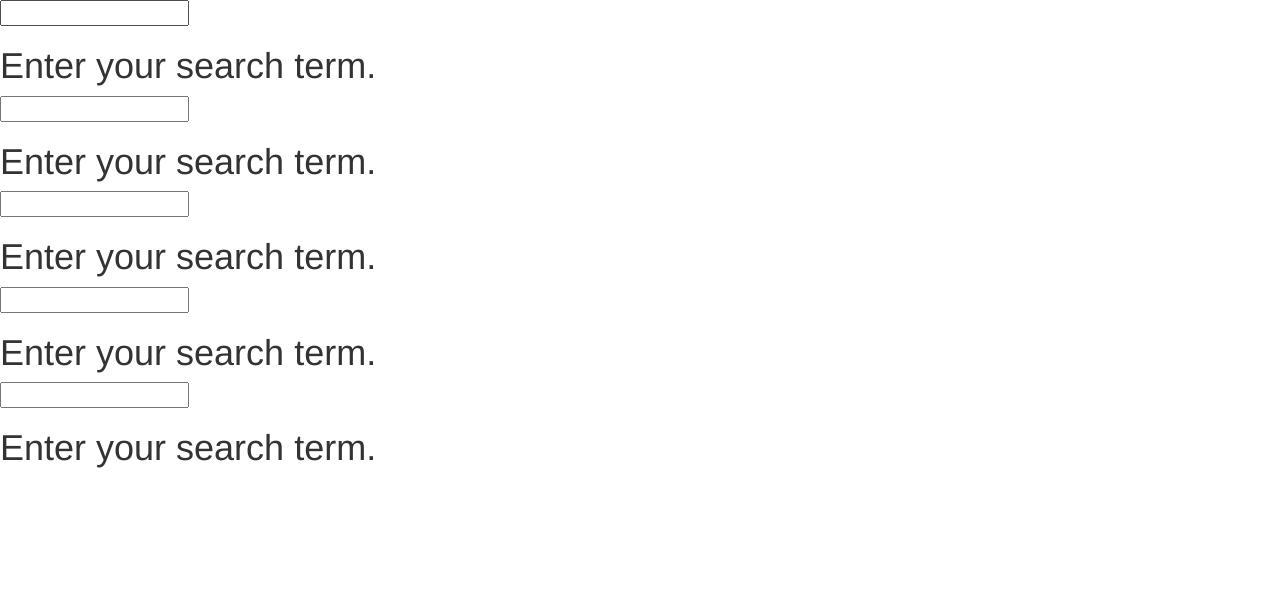
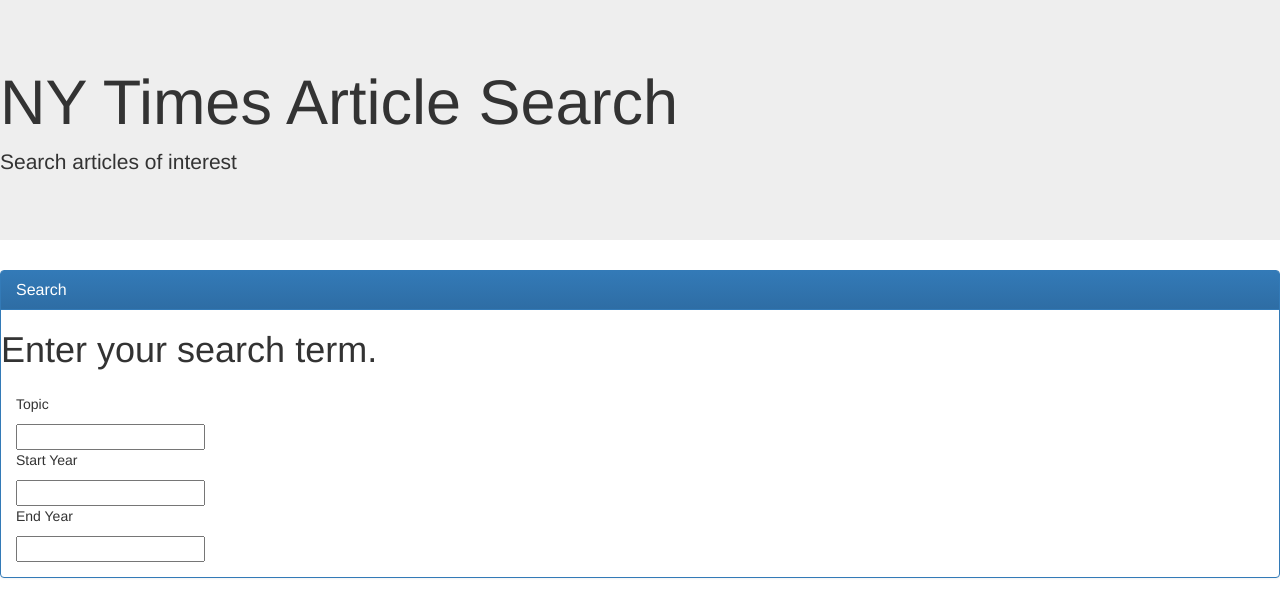
Before and after one commit to DavidGuben/nytimesReact, a React app: page / in a window 1280 px wide. Built offline with nearby package versions, Linux system fonts and the light colour scheme.

Commit message:
starting html setup

```diff
--- a/App.js
+++ b/App.js
@@ -14,10 +14,6 @@
     return (
     <div>
       <Widget txt={this.state.txt} update={this.update} />
-      <Widget txt={this.state.txt} update={this.update} />
-      <Widget txt={this.state.txt} update={this.update} />
-      <Widget txt={this.state.txt} update={this.update} />
-      <Widget txt={this.state.txt} update={this.update} />
     </div>
     );
   }
@@ -26,9 +22,27 @@
 const Widget = (props) => {
   return (
     <div>
-      <input type="text"
+      <div className="jumbotron">
+        <h1>NY Times Article Search</h1>
+        <p>Search articles of interest</p>
+      </div>
+      <div className="panel panel-primary">
+        <div className="panel-heading">
+          <h3 className="panel-title">Search</h3>
+      </div>
+      <h1>{props.txt}</h1>
+      <div className="panel-body">
+        <p>Topic</p>
+        <input type="text"
         onChange={props.update} />
-        <h1>{props.txt}</h1>
+        <p>Start Year</p>
+        <input type="text"
+        onChange={props.update} />
+        <p>End Year</p>
+        <input type="text"
+        onChange={props.update} />
+      </div>
+    </div>
     </div>
   );
 }
```
Also changed, not shown: index.html (+1 -1 lines).
